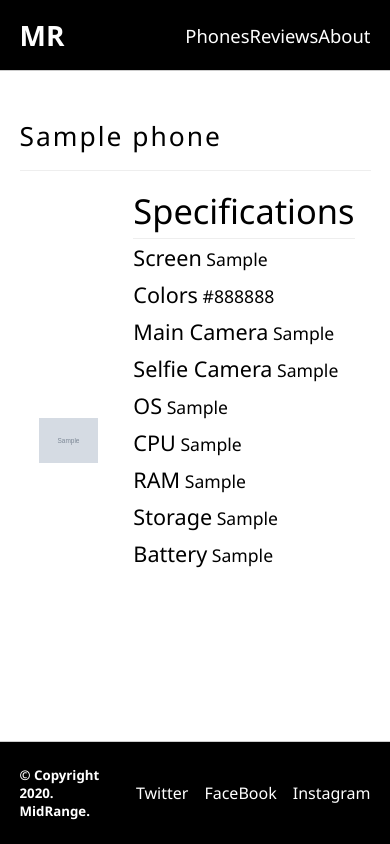
After one commit to BradleyTim/telephone, a Django app: page /products/1 in a window 390 px wide. The commit adds this page. Run offline with Django 3.2, Linux system fonts and the light colour scheme; tables that the repository leaves empty hold one stand-in row (values such as "Sample post"); grey boxes marked "Sample" are stand-in pictures.

Commit message:
add phone_details features and views

```diff
--- /dev/null
+++ b/pages/static/pages/css/phone-details.css
@@ -0,0 +1,55 @@
+div.sub-heading-details {
+    width: 100%;
+    margin: 0 auto;
+    padding-bottom: 1rem;
+    border-bottom: 1.5px solid #eee;
+}
+
+div.sub-heading-details h3{
+    font-size: 1.65rem;
+    font-weight: 400;
+    letter-spacing: 2px;
+}
+
+section.phone-details {
+    width: 100%;
+    margin-top: 1rem;
+    min-height: 60vh;
+    display: flex;
+}
+
+section.phone-details .phone-image {
+    flex: 1;
+    display: grid;
+    place-items: center;
+}
+
+section.phone-details .phone-image img {
+    width: 60%;
+    margin: 0 auto;
+}
+
+section.phone-details .phone-specs {
+    flex: 2;
+    justify-content: flex-start;
+    padding: 0 1rem;
+}
+
+section.phone-details .phone-specs h3 {
+    font-size: 2.15rem;
+    font-weight: 400;
+    padding-bottom: .25rem;
+    border-bottom: 1px solid #eee;
+}
+
+section.phone-details .phone-specs p {
+    font-size: 1.1rem;
+    font-family: 300;
+    font-weight: 200;
+    padding: .25rem 0;
+}
+section.phone-details .phone-specs .strong{
+    font-weight: 400;
+    font-size: 1.35rem;
+    color: #000;
+}
--- a/pages/urls.py
+++ b/pages/urls.py
@@ -3,5 +3,6 @@ from . import views
 
 urlpatterns = [
     path('', views.index, name='pages-index'),
+    path('products/<int:phone_id>', views.phone_details, name='pages-product-detail'),
     path('about/', views.about, name='pages-about'),
 ]
--- a/pages/views.py
+++ b/pages/views.py
@@ -1,4 +1,4 @@
-from django.shortcuts import render
+from django.shortcuts import render, get_object_or_404
 from shop.models import Phone
 
 
@@ -10,8 +10,11 @@ def index(request):
     return render(request, 'pages/index.html', context)
 
 
-# def phone_details(request, phone_id):
-#     return render(request, 'pages/phone-details.html')
+def phone_details(request, phone_id):
+    context = {
+        'phone': get_object_or_404(Phone, pk=phone_id)
+    }
+    return render(request, 'pages/phone-details.html', context)
 
 
 def about(request):
--- a/templates/layout.html
+++ b/templates/layout.html
@@ -5,8 +5,9 @@
     <head>
         <meta charset="UTF-8">
         <meta name="viewport" content="width=device-width, initial-scale=1.0">
+        <link rel="stylesheet" type="text/css" href="{% static 'pages/css/main.css' %}">
         <link rel="stylesheet" type="text/css" href="{% static 'reviews/reviews.css' %}">
-        <link rel="stylesheet" type="text/css" href="{% static 'pages/css/main.css' %}">
+        <link rel="stylesheet" type="text/css" href="{% static 'pages/css/phone-details.css' %}">
         {% if title %}
             <title>MR - {{ title }}</title>
         {% else %}
--- a/templates/pages/index.html
+++ b/templates/pages/index.html
@@ -14,7 +14,7 @@
                 <h3>{{phone.name}}</h3>
                 <p class="brand">{{phone.brand}}</p>
                 <p class="price">Ksh. {{phone.price | intcomma}}</p>
-                <a href="#" class="more-info">More Info</a>
+                <a href="{% url 'pages-product-detail' phone.id %}" class="more-info">More Info</a>
             </div>
             {% endfor %}
         {% endif %}
--- /dev/null
+++ b/templates/pages/phone-details.html
@@ -0,0 +1,55 @@
+{% extends 'layout.html' %}
+
+{% load humanize %}
+
+{% block content %}
+    {% if phone %}
+        <div class="sub-heading-details">
+            <h3>{{phone.name}}</h3>
+        </div>
+        <section class="phone-details">
+            <div class="phone-image">
+                <img src="{{phone.image.url}}" alt="{{ phone.name }} image">
+            </div>
+            <div class="phone-specs">
+                <h3>Specifications</h3>
+                <p>
+                    <span class="strong">Screen</span>
+                    {{phone.screen}}
+                </p>
+                <p>
+                    <span class="strong">Colors</span>
+                    {{phone.colors}}
+                </p>
+                <p>
+                    <span class="strong">Main Camera</span>
+                    {{phone.main_camera}}
+                </p>
+                <p>
+                    <span class="strong">Selfie Camera</span>
+                    {{phone.front_camera}}
+                </p>
+                <p>
+                    <span class="strong">OS</span>
+                    {{phone.operating_system}}
+                </p>
+                <p>
+                    <span class="strong">CPU</span>
+                    {{phone.cpu}}
+                </p>
+                <p>
+                    <span class="strong">RAM</span>
+                    {{phone.ram}}
+                </p>
+                <p>
+                    <span class="strong">Storage</span>
+                    {{phone.storage}}
+                </p>
+                <p>
+                    <span class="strong">Battery</span>
+                    {{phone.battery}}
+                </p>
+            </div>
+        </section>
+    {% endif %}
+{% endblock %}
```
